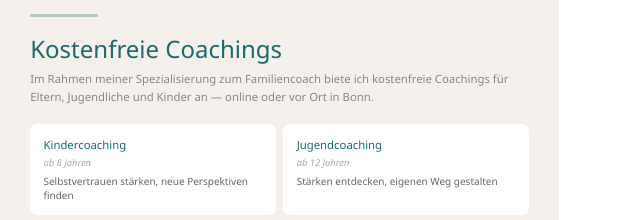
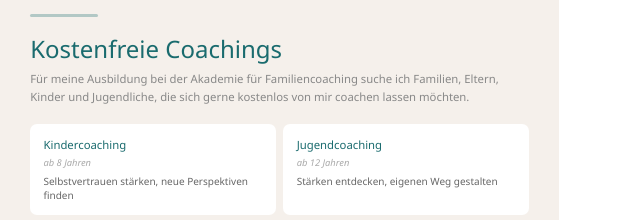
Before and after one commit to evabernhardt/website, a website: page flyer/aushang/eltern-aushang-1.html in a window 1280 px wide. Shown: the part 220-440 px from the top of the page, 0-640 px from the left. Drawn offline with Linux system fonts and the light colour scheme.

Commit message:
Eltern-Aushang-1: Subline auf Ausbildungstext der Website angepasst
Co-Authored-By: Claude Sonnet 4.6 <noreply@anthropic.com>

```diff
--- a/flyer/aushang/eltern-aushang-1.html
+++ b/flyer/aushang/eltern-aushang-1.html
@@ -33,7 +33,7 @@
       Kostenfreie Coachings
     </h1>
     <p class="subline">
-      Im Rahmen meiner Spezialisierung zum Familiencoach biete ich kostenfreie Coachings f&uuml;r Eltern, Jugendliche und Kinder an &mdash; online oder vor Ort in Bonn.
+      F&uuml;r meine Ausbildung bei der Akademie f&uuml;r Familiencoaching suche ich Familien, Eltern, Kinder und Jugendliche, die sich gerne kostenlos von mir coachen lassen m&ouml;chten.
     </p>
 
     <!-- Coaching-Typen 2×2 -->
```
Also changed, not shown: 1 other file.
